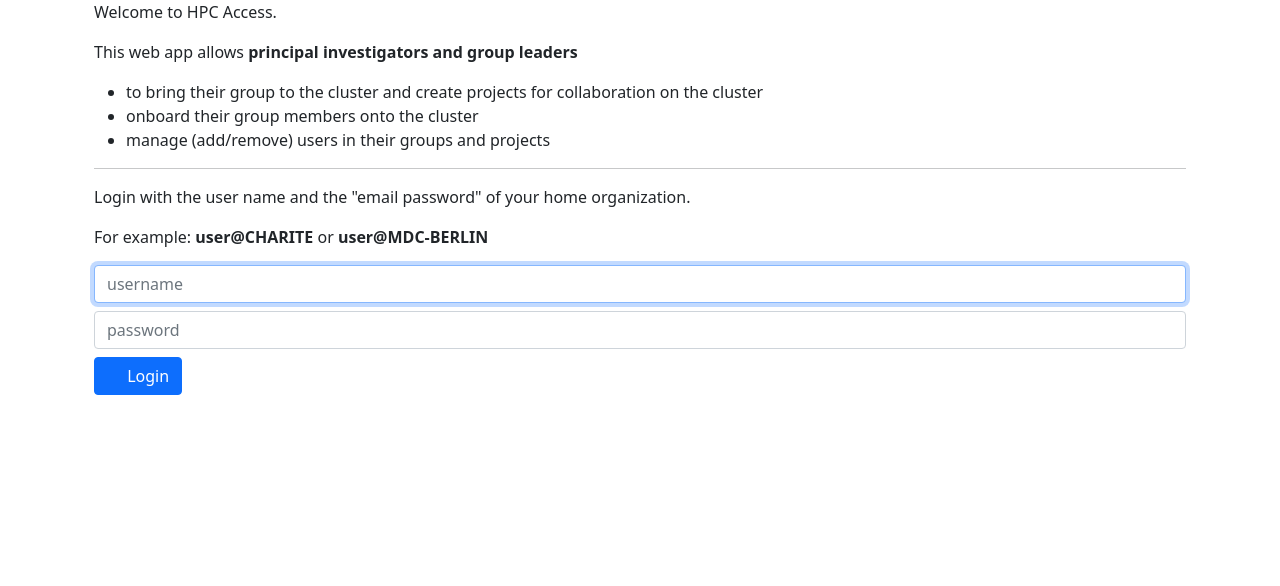
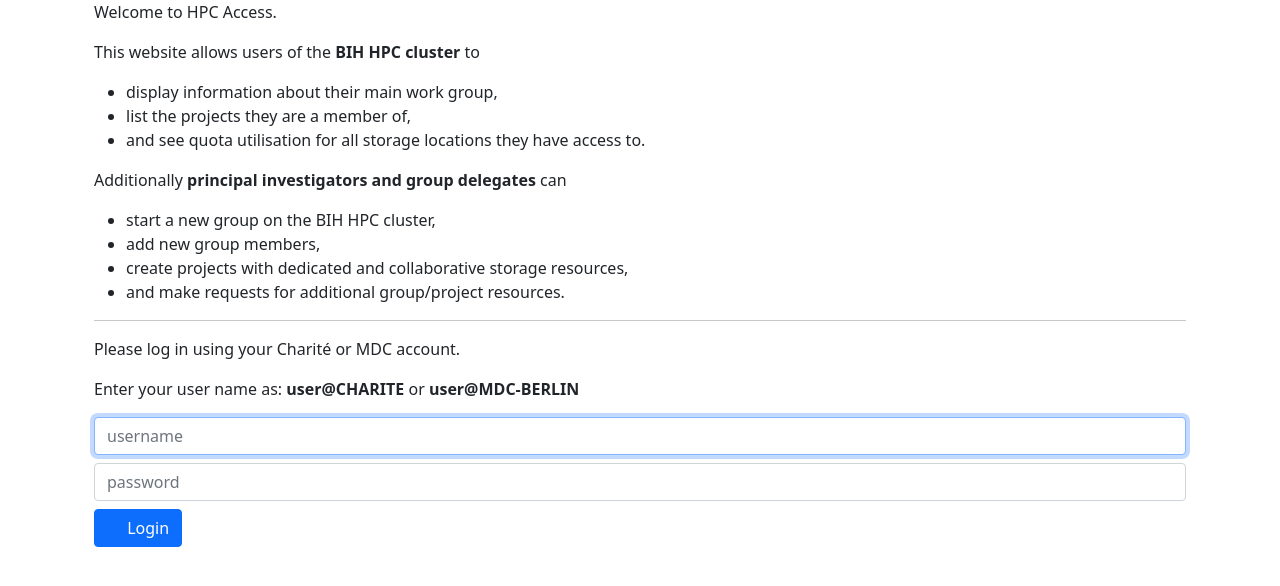
Before and after one commit to bihealth/hpc-access, a Django app: page /login/ in a window 1280 px wide. Shown: the part 56-642 px from the top of the page. Run offline with Django 4.2, Linux system fonts and the light colour scheme; parts of the project's set-up code (start-up, migrations or seed data) failed here and were passed over; some libraries are stand-ins or nearby versions.

Commit message:
fix: Update text on login page

```diff
--- a/hpcaccess/templates/pages/login.html
+++ b/hpcaccess/templates/pages/login.html
@@ -9,19 +9,27 @@
     Welcome to <hb>HPC Access</hb>.
   </p>
   <p>
-    This web app allows <strong>principal investigators and group leaders</strong>
+  This website allows users of the <strong>BIH HPC cluster</strong> to
   </p>
   <ul>
-    <li>to bring their group to the cluster and create projects for collaboration on the cluster</li>
-    <li>onboard their group members onto the cluster</li>
-    <li>manage (add/remove) users in their groups and projects</li>
+    <li>display information about their main work group,</li>
+    <li>list the projects they are a member of,</li>
+    <li>and see quota utilisation for all storage locations they have access to.</li>
+  </ul>
+  <p>
+  Additionally <strong>principal investigators and group delegates</strong> can
+  <ul>
+    <li>start a new group on the BIH HPC cluster,</li>
+    <li>add new group members,</li>
+    <li>create projects with dedicated and collaborative storage resources,</li>
+    <li>and make requests for additional group/project resources.</li>
   </ul>
   <hr />
   <p>
-    Login with the user name and the &quot;email password&quot; of your home organization.
+    Please log in using your Charité or MDC account.
   </p>
   <p>
-    For example: <b>user@CHARITE</b> or <b>user@MDC-BERLIN</b>
+    Enter your user name as: <b>user@CHARITE</b> or <b>user@MDC-BERLIN</b>
   </p>
 
   <form class="form-signin" method="post" id="form-login">
```
